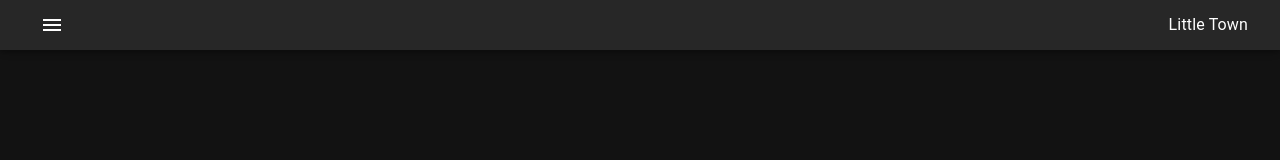
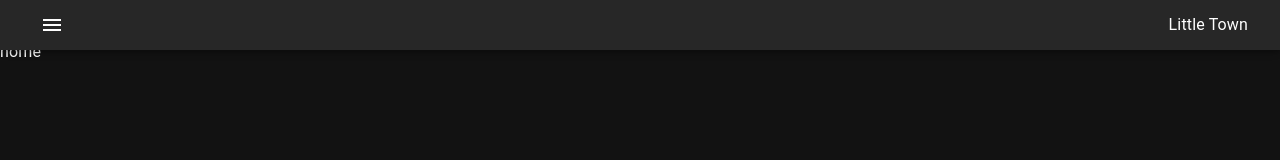
Before and after one commit to alcash55/Little-Town, a React (Vite) app in the folder frontend/: page / in a window 1280 px wide. Shown: the top 160 px of the page. Built offline with nearby package versions, Linux system fonts and the light colour scheme.

Commit message:
added children to show with app bar

```diff
--- a/frontend/src/components/appshell/shell/Shell.tsx
+++ b/frontend/src/components/appshell/shell/Shell.tsx
@@ -9,6 +9,7 @@ import { useLocation } from "react-router-dom";
 import { useState, useEffect } from "react";
 import { useSidebar } from "../../../contexts";
 import { Bar } from "../shellComponents";
+import { AllRoutes } from "../../Routes";
 
 export function Shell() {
   const { loading: loadSidebar, sidebar } = useSidebar();
@@ -29,7 +30,14 @@ export function Shell() {
 
   // const sidebarComponent = loadSidebar == true ? <CircularProgress /> : </>
 
-  return <Bar openSidebar={openSidebar} setOpenSidebar={setOpenSidebar} />;
+  return (
+    <Box sx={{ width: "100%", height: "100%" }}>
+      <Bar openSidebar={openSidebar} setOpenSidebar={setOpenSidebar} />
+      <Box sx={{ height: "100%", pt: "40px" }}>
+        <AllRoutes />
+      </Box>
+    </Box>
+  );
 }
 
 export default Shell;
```
